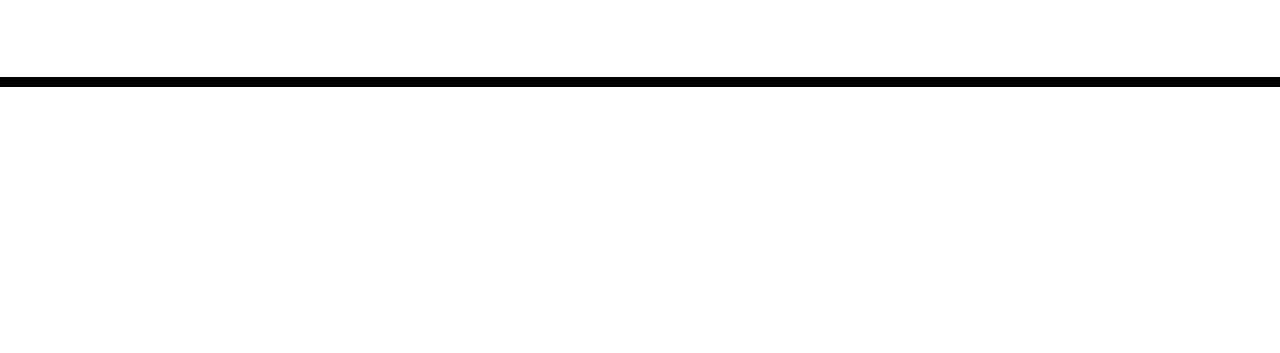
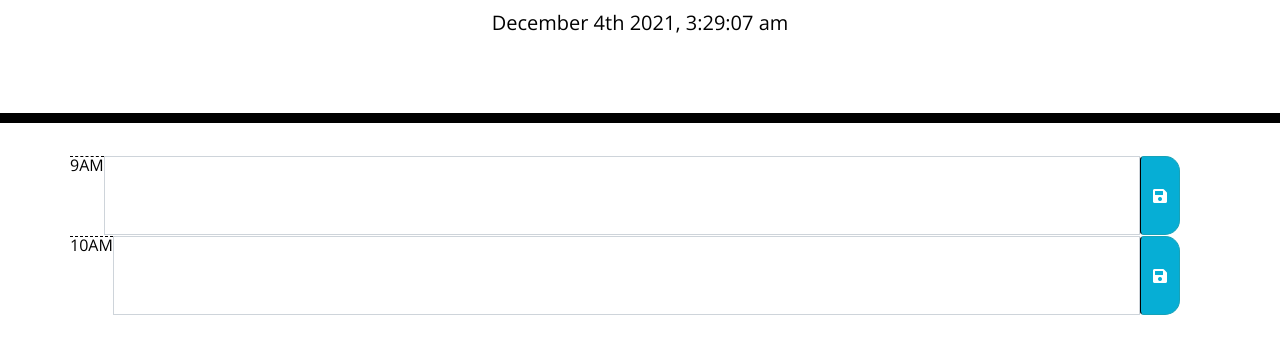
Before and after one commit to josevidmal/u5-hw-third-party-api-work-day-scheduler, a plain HTML site: page index.html in a window 1280 px wide. Shown: the part 181-534 px from the top of the page. Drawn offline with nearby package versions, Linux system fonts and the light colour scheme; files that its build step writes are made by us from their sources.

Commit message:
Added JavaScript file with moment.js function and setInterval. Also added HTML code for 2 timeblocks

```diff
--- /dev/null
+++ b/Assets/js/script.js
@@ -0,0 +1,6 @@
+function dateTime() {
+var currentDateTime = moment();
+$("#currentDay").text(currentDateTime.format("MMMM Do YYYY, h:mm:ss a"));
+}
+
+setInterval(dateTime, 1000);
--- a/index.html
+++ b/index.html
@@ -18,7 +18,7 @@
       href="https://fonts.googleapis.com/css?family=Open+Sans&display=swap"
       rel="stylesheet"
     />
-    <link rel="stylesheet" href="style.css" />
+    <link rel="stylesheet" href="Assets/css/style.css" />
     <title>Work Day Scheduler</title>
   </head>
 
@@ -30,9 +30,20 @@
     </header>
     <div class="container">
       <!-- Timeblocks go here -->
+      <div class="input-group time-block row">
+        <span class="description hour">9AM</span>
+        <textarea class="form-control" aria-label="With textarea"></textarea>
+        <button type="button" class="btn btn-info saveBtn"><i class="fas fa-save"></i></button>
+      </div>
+      <div class="input-group time-block row">
+        <span class="hour">10AM</span>
+        <textarea class="form-control" aria-label="With textarea"></textarea>
+        <button type="button" class="btn btn-info saveBtn"><i class="fas fa-save"></i></button>
+      </div>
     </div>
 
     <script src="https://cdnjs.cloudflare.com/ajax/libs/jquery/3.2.1/jquery.min.js"></script>
     <script src="https://cdnjs.cloudflare.com/ajax/libs/moment.js/2.24.0/moment.min.js"></script>
+    <script src="Assets/js/script.js"></script>
   </body>
 </html>
```
Also changed, not shown: 2 other files.
